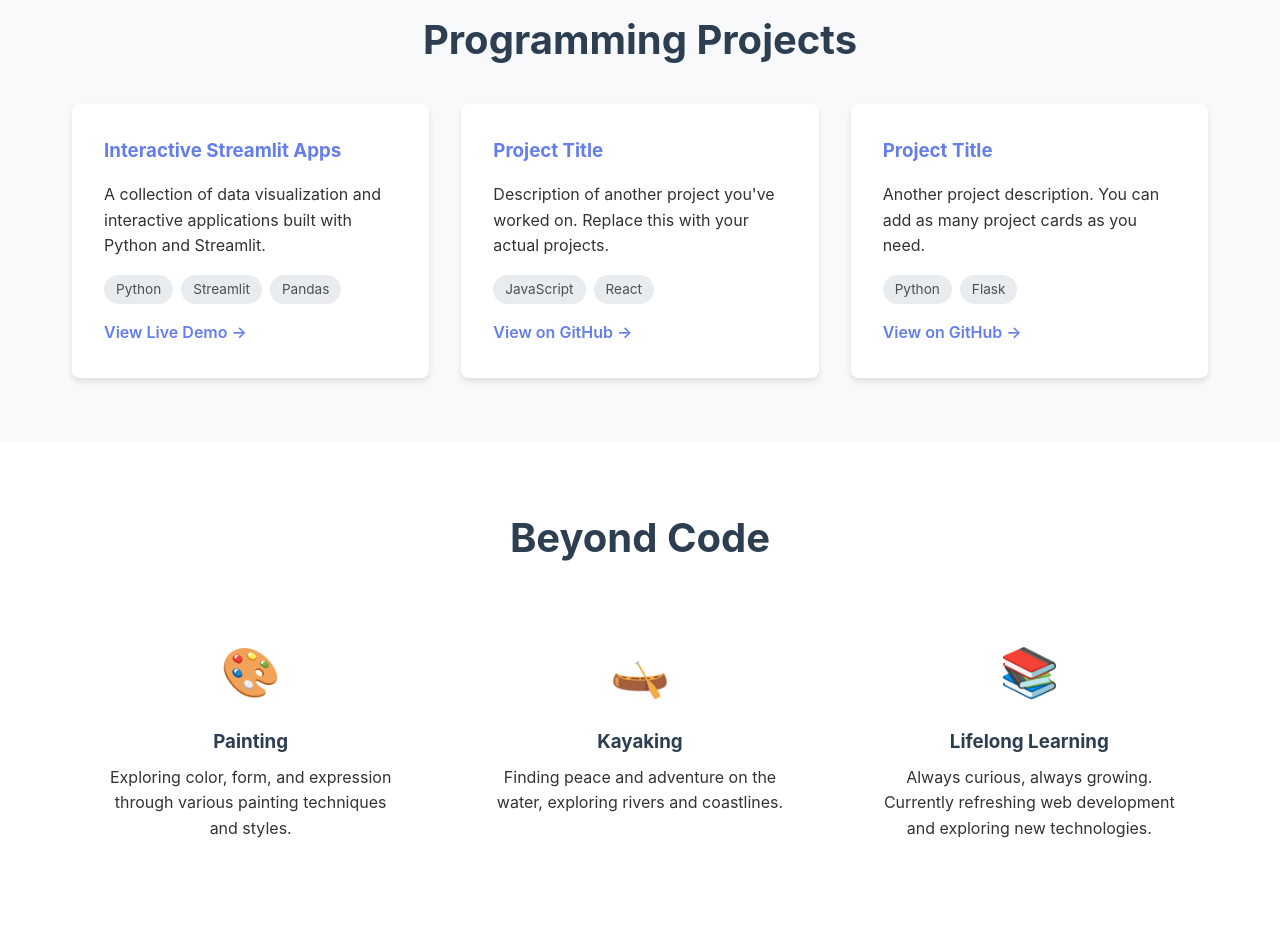
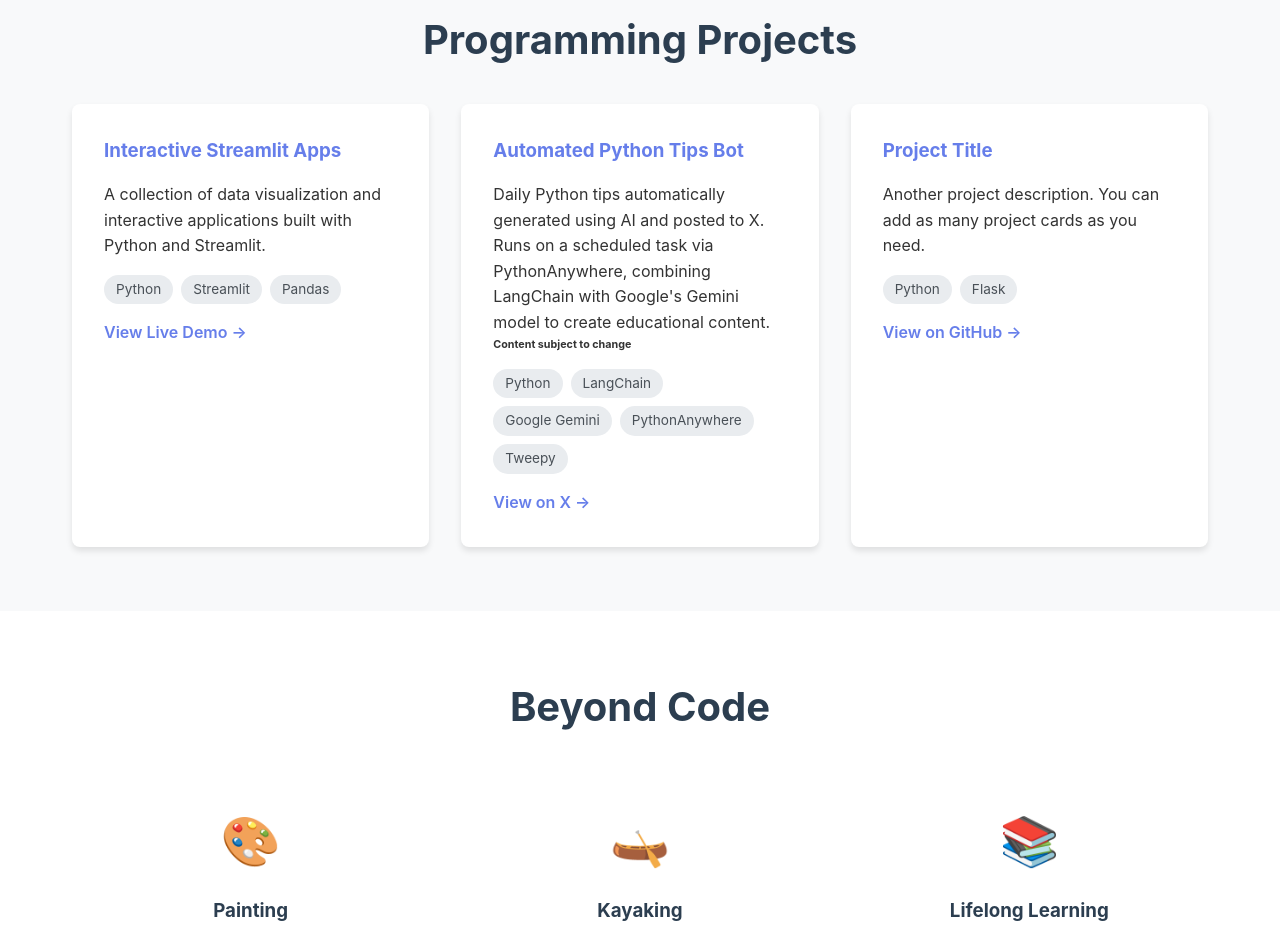
Before and after one commit to SuperJamey/superjamey-2026, a plain HTML site: page index.html in a window 1280 px wide. Shown: the part 860-1796 px from the top of the page. Drawn offline with Linux system fonts and the light colour scheme.

Commit message:
Add Python tips bot project card

```diff
--- a/index.html
+++ b/index.html
@@ -266,13 +266,18 @@
                 </div>
 
                 <div class="project-card">
-                    <h3>Project Title</h3>
-                    <p>Description of another project you've worked on. Replace this with your actual projects.</p>
+                    <h3>Automated Python Tips Bot</h3>
+                    <p>Daily Python tips automatically generated using AI and posted to X. Runs on a scheduled task via PythonAnywhere, combining LangChain with Google's Gemini model to create educational content.</p>
+                    <h6>Content subject to change</h6>
                     <div class="tech-tags">
-                        <span class="tech-tag">JavaScript</span>
-                        <span class="tech-tag">React</span>
+                        <span class="tech-tag">Python</span>
+                        <span class="tech-tag">LangChain</span>
+                        <span class="tech-tag">Google Gemini</span>
+                        <span class="tech-tag">PythonAnywhere</span>
+                        <Span class="tech-tag">Tweepy</span>
+
                     </div>
-                    <a href="#" class="project-link">View on GitHub →</a>
+                    <a href="https://x.com/_JLaMar" class="project-link">View on X →</a>
                 </div>
 
                 <div class="project-card">
```
